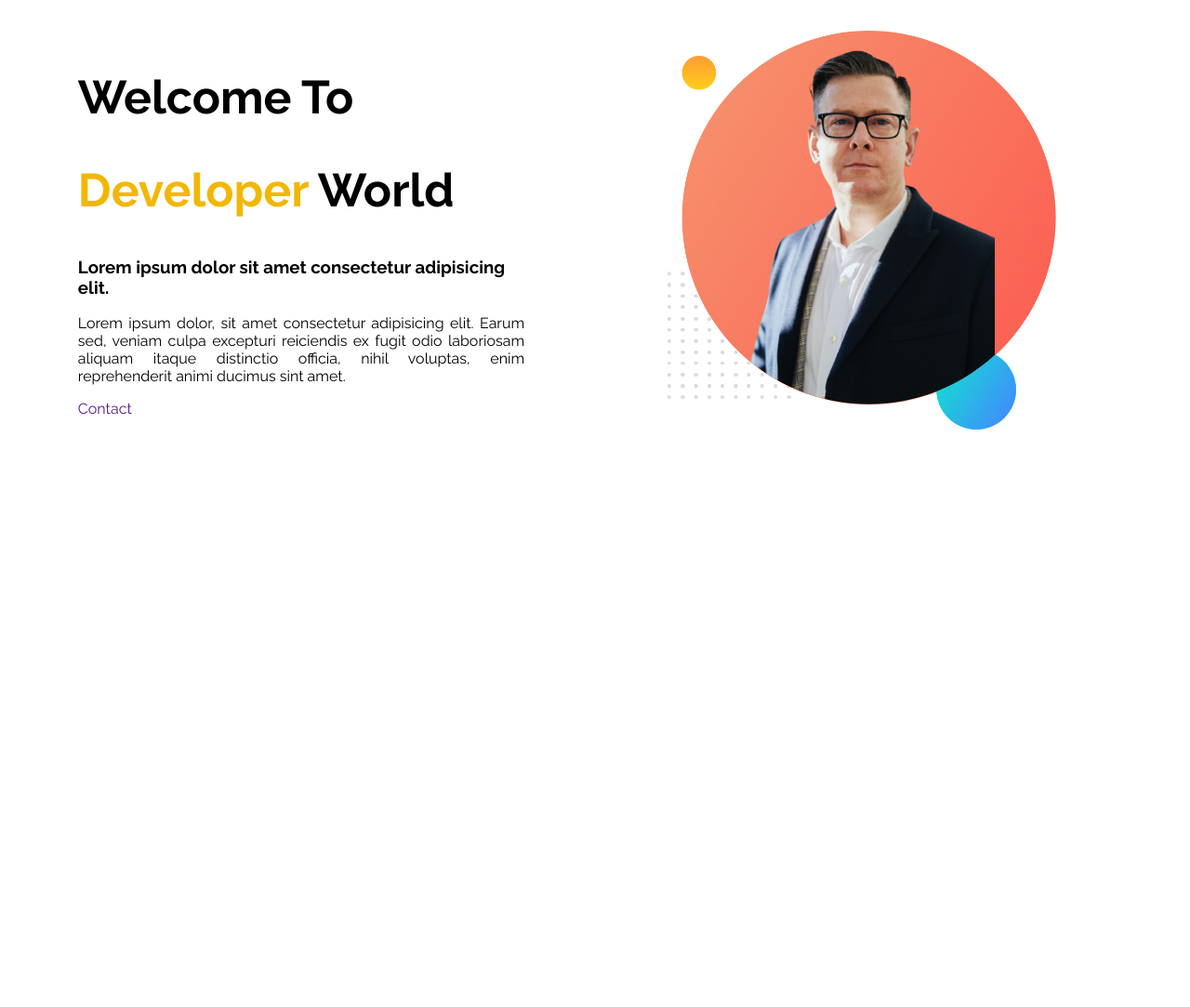
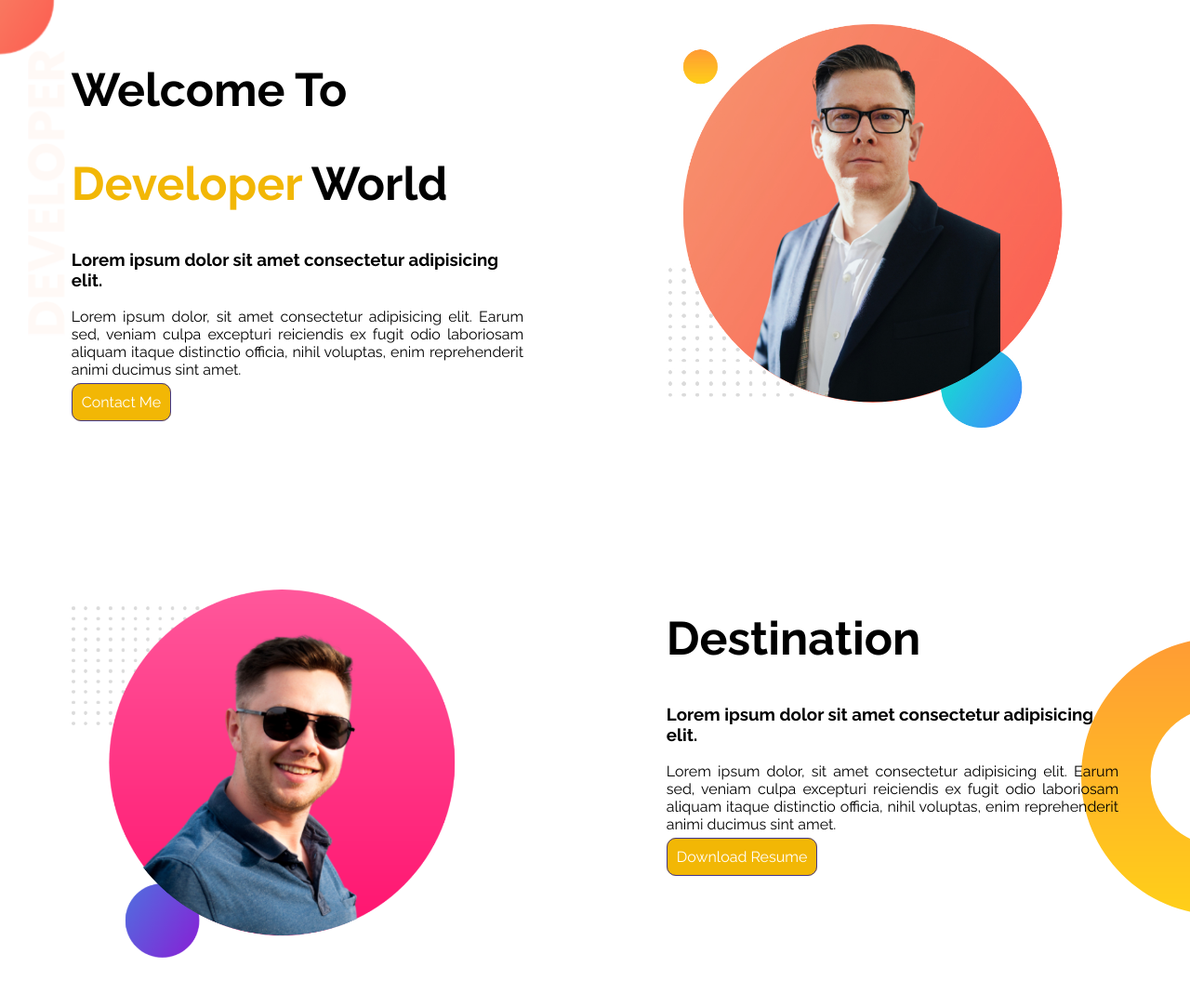
Before and after one commit to ruhulamin111/Demo-Site, a plain HTML site: page index.html in a window 1280 px wide. Shown: the whole page at 93% size. Before the commit the page ends 800 px from the top, so only its background shows below. Drawn offline with Linux system fonts and the light colour scheme.

Commit message:
added destionation area

```diff
--- a/index.html
+++ b/index.html
@@ -11,7 +11,8 @@
 </head>
 
 <body>
-    <section>
+    <!-- developer area -->
+    <section class="top-banner">
         <!-- text part -->
         <div class="divided-part">
             <h1>Welcome To </h1>
@@ -22,14 +23,37 @@
                 odio laboriosam aliquam itaque distinctio officia, nihil voluptas, enim reprehenderit animi ducimus sint
                 amet.
             </p>
-            <a class="contact" href="">Contact</a>
+            <a class="contact" target="_blank" href="https://www.linkedin.com/in/ruhul-amin-3ba731241/">Contact Me</a>
         </div>
+
         <!-- image part -->
         <div class="divided-part">
             <img src="./background/my-bg.jpg" alt="">
         </div>
     </section>
 
+    <!-- dream area -->
+    <section class="dream">
+        <!-- image part -->
+        <div class="divided-part">
+            <img src="./background/my-bg.png" alt="">
+        </div>
+
+        <!-- text part -->
+        <div class="divided-part">
+            <h1>Destination </h1>
+            <h3>Lorem ipsum dolor sit amet consectetur adipisicing elit.</h3>
+            <p>Lorem ipsum dolor, sit amet consectetur adipisicing elit. Earum sed, veniam culpa excepturi reiciendis
+                ex fugit
+                odio laboriosam aliquam itaque distinctio officia, nihil voluptas, enim reprehenderit animi ducimus sint
+                amet.
+            </p>
+            <a class="contact" target="_blank"
+                href="https://drive.google.com/file/d/1I8imrcmvwQE9AZoQhyU5lNTTWkrIT3KV/view?usp=sharing">Download
+                Resume</a>
+        </div>
+
+    </section>
 </body>
 
 </html>
--- a/style.css
+++ b/style.css
@@ -4,6 +4,7 @@
 /* html tag */
 body {
     font-family: 'Raleway', sans-serif;
+    margin: 0;
 }
 
 h1 {
@@ -34,5 +35,23 @@ section {
 
 .contact {
     text-decoration: none;
+    background-color: #F2B705;
+    color: white;
+    padding: 10px;
+    font-weight: 500;
+    border: 1px solid #42378C;
+    border-radius: 10px;
+}
 
+.top-banner {
+    background-image: url("./background/top-banner.png");
+    background-repeat: no-repeat;
+    margin-bottom: 100px;
 }
+
+.dream {
+    background-image: url("./background/dream-bg.png");
+    background-repeat: no-repeat;
+    margin-bottom: 100px;
+    background-position: right;
+}
```
